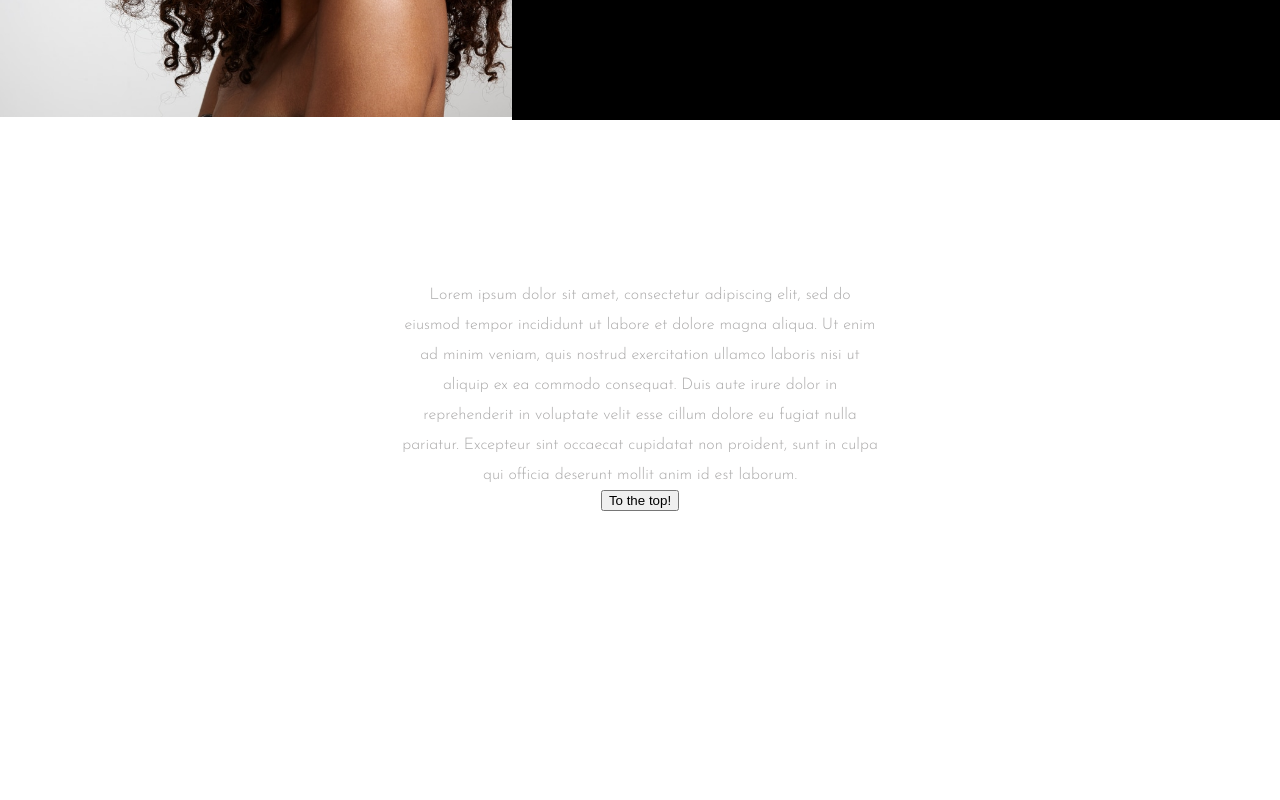
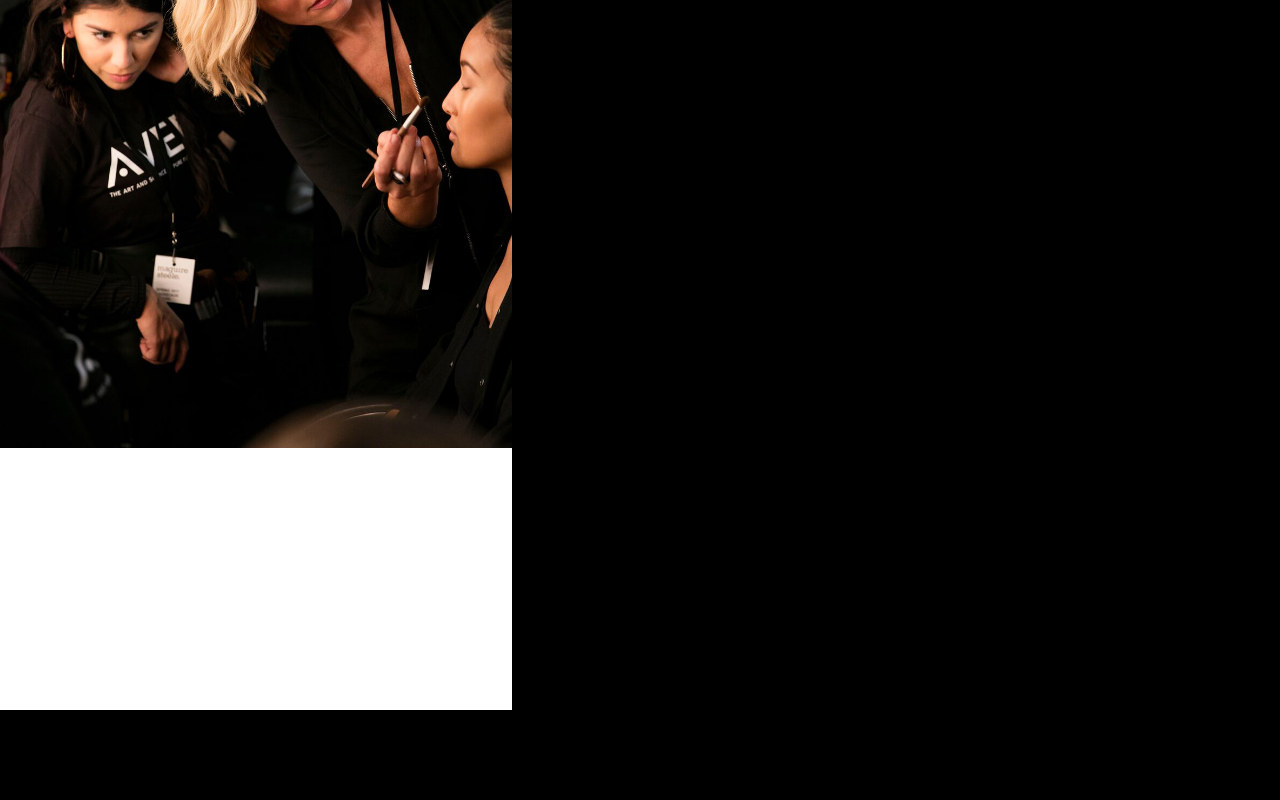
Before and after one commit to isaink/dashing, a React (Create React App) app in the folder frontend/: page / in a window 1280 px wide. Shown: the part 2060-2860 px from the top of the page. Before the commit the page ends 2571 px from the top, so only its background shows below. Built offline with nearby package versions, Linux system fonts and the light colour scheme; no server answers; a web font is replaced by a local one.

Commit message:
more styling

```diff
--- a/frontend/src/Css/AboutUs.css
+++ b/frontend/src/Css/AboutUs.css
@@ -1,5 +1,11 @@
 .about_container {
-background: white;
+  display: grid;
+  grid-template-columns: 100%;
+  grid-template-rows: 100%;
+  background-color: black;
+  background-size: cover;
+  height: 1000px;
+
 }
 
 #about_header {
@@ -8,6 +14,7 @@ background: white;
   font-size: 60px;
   padding-top: 100px;
   text-align: center;
+
 }
 
 #about_writeup {
@@ -18,7 +25,9 @@ background: white;
   display: flex;
   text-align: center;
   padding-right: 100px;
-  line-height: 30px;
+  line-height: 50px;
   padding-left: 400px;
   padding-right: 400px;
+  font-size: 40px;
+
 }
--- a/frontend/src/Css/Education.css
+++ b/frontend/src/Css/Education.css
@@ -2,19 +2,21 @@
   display: grid;
   grid-template-columns: 40% 60%;
   object-fit: cover;
+  height: 1000px;
 }
 
 .rightside {
   background-color: black;
+}
+
+#left_pic {
+  margin-right: 400px
+
 
 }
 
-#left_vid {
-  padding-right: 10px;
-}
-
 #ed_header {
-  font-family: 'Mrs Saint Delafield', cursive;
+  font-family: "Mrs Saint Delafield", cursive;
 
   color: white;
   font-size: 60px;
@@ -27,7 +29,7 @@
 #ed_writeup {
   font-family: "Josefin Sans", sans-serif;
   font-weight: 200;
-  color: #ABAAAA;
+  color: #abaaaa;
   padding-left: 20px;
   display: flex;
   text-align: left;
--- a/frontend/src/components/HomePage/AboutUs.js
+++ b/frontend/src/components/HomePage/AboutUs.js
@@ -4,9 +4,8 @@ import "../../Css/AboutUs.css";
 export const AboutUs = () => {
   return (
     <>
-
       <div className="about_container">
-        <div id="about_header">About Us</div>
+        <div id="about_header">About Us
         <div id="about_writeup">
           Lorem ipsum dolor sit amet, consectetur adipiscing elit, sed do
           eiusmod tempor incididunt ut labore et dolore magna aliqua. Ut enim ad
@@ -15,9 +14,9 @@ export const AboutUs = () => {
           reprehenderit in voluptate velit esse cillum dolore eu fugiat nulla
           pariatur. Excepteur sint occaecat cupidatat non proident, sunt in
           culpa qui officia deserunt mollit anim id est laborum.
+          </div>
         </div>
       </div>
-
     </>
   );
 };
--- a/frontend/src/components/HomePage/Education.js
+++ b/frontend/src/components/HomePage/Education.js
@@ -1,13 +1,13 @@
 import React from "react";
 import "../../Css/Education.css";
-import leftpic from "../../photo_assets/educational.jpg";
+import leftpic from "../../photo_assets/edu_pic.jpg";
 
 export const Education = () => {
   return (
     <>
       <div className="edu_container">
-        <div id="left_vid">
-          <img src={leftpic} alt="" width="610px" height="auto" />
+        <div id="left_pic">
+          <img src={leftpic} alt="" width="700px" height="auto" />
         </div>
         <div className="rightside">
           <div id="ed_header">Educational Services</div>
```
Also changed, not shown: frontend/src/photo_assets/edu_pic.jpg (added).
